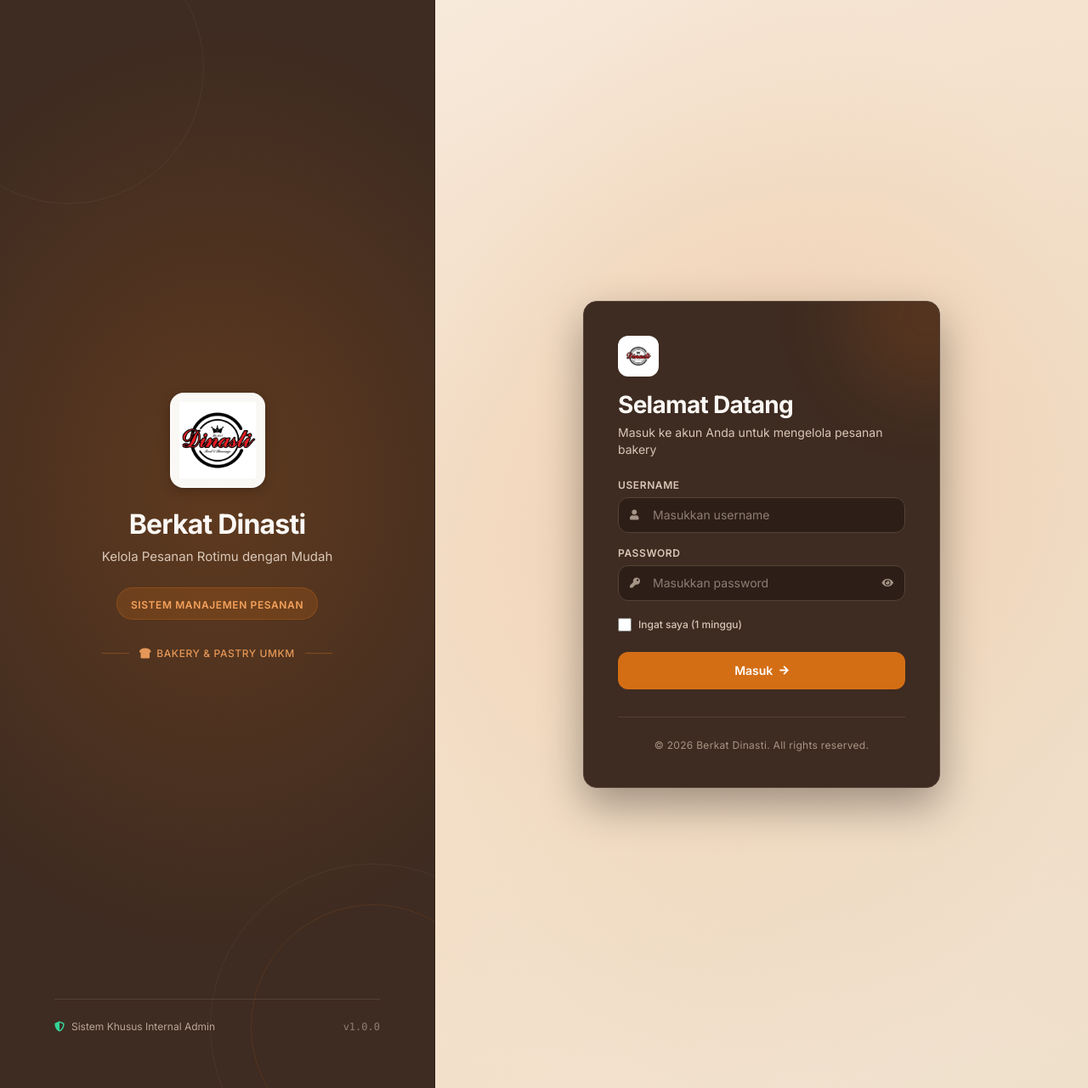
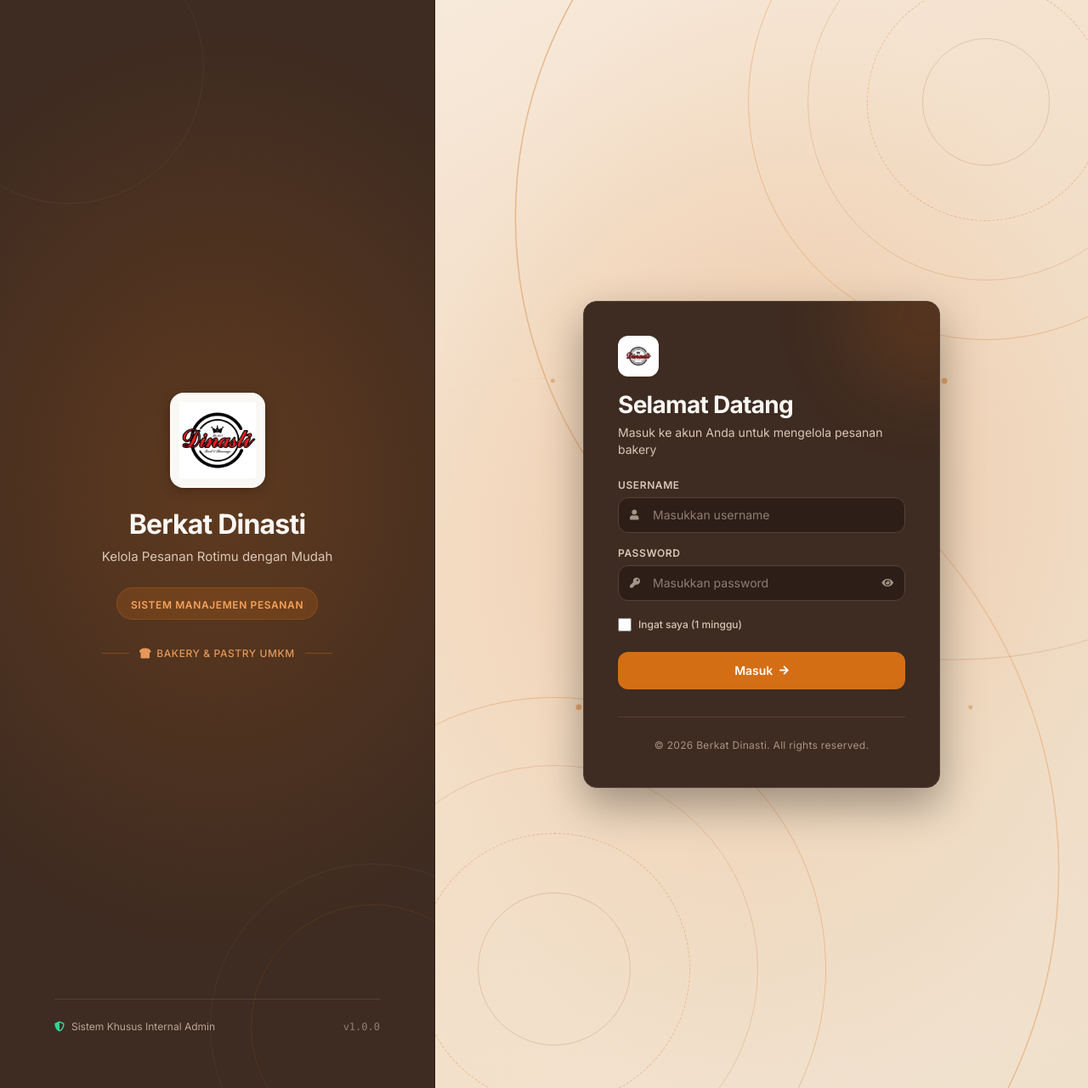
Before and after one commit to uCing4K/Berkat-Dinasti-Sisfor, a PHP site: page /Berkat-Dinasti/login.php in a window 1280 px wide. Shown: the whole page at 85% size. Run offline with PHP 8.4, Linux system fonts and the light colour scheme; some libraries are stand-ins or nearby versions.

Commit message:
style(auth): add signature bakery orbital arcs and decorative elements to login background

```diff
--- a/public/login.php
+++ b/public/login.php
@@ -276,10 +276,49 @@ $remember_checked = !empty($username_val) || isset($_COOKIE['dinasti_remember'])
         </div>
     </div>
 
-    <!-- RIGHT PANEL: Login Form (Item 42: Warm Orange Bakery Background with Signature Berkat Dinasti Atmosphere) -->
+    <!-- RIGHT PANEL: Login Form (Item 42 & 43: Warm Orange Bakery Background with Signature Elements) -->
     <div class="flex-1 flex justify-center items-center p-6 lg:p-8 bg-transparent relative overflow-y-auto">
-        <!-- Subtle warm orange backdrop aura for right panel -->
-        <div class="absolute inset-0 pointer-events-none bg-[radial-gradient(ellipse_at_50%_50%,rgba(212,110,21,0.08)_0%,transparent_75%)]"></div>
+        <!-- Background Decorative Elements Behind Login Card (Item 43) -->
+        <div class="absolute inset-0 pointer-events-none overflow-hidden z-0">
+            <!-- Warm orange backdrop aura -->
+            <div class="absolute inset-0 bg-[radial-gradient(ellipse_at_50%_50%,rgba(212,110,21,0.12)_0%,rgba(248,236,225,0)_75%)]"></div>
+
+            <!-- Concentric Circular Arcs (Top Right Cluster) - Crisp & Visible on Light Background -->
+            <div class="absolute w-[560px] h-[560px] -right-[160px] -top-[160px] rounded-full border border-[#D46E15]/30"></div>
+            <div class="absolute w-[420px] h-[420px] -right-[90px] -top-[90px] rounded-full border border-[#C27329]/25"></div>
+            <div class="absolute w-[280px] h-[280px] -right-[20px] -top-[20px] rounded-full border border-dashed border-[#D46E15]/35"></div>
+            <div class="absolute w-[150px] h-[150px] right-[45px] top-[45px] rounded-full border border-[#964B1E]/20"></div>
+
+            <!-- Concentric Circular Arcs (Bottom Left Cluster) - Crisp & Visible on Light Background -->
+            <div class="absolute w-[640px] h-[640px] -left-[180px] -bottom-[180px] rounded-full border border-[#D46E15]/30"></div>
+            <div class="absolute w-[480px] h-[480px] -left-[100px] -bottom-[100px] rounded-full border border-[#C27329]/25"></div>
+            <div class="absolute w-[320px] h-[320px] -left-[20px] -bottom-[20px] rounded-full border border-dashed border-[#D46E15]/35"></div>
+            <div class="absolute w-[180px] h-[180px] left-[50px] bottom-[50px] rounded-full border border-[#964B1E]/20"></div>
+
+            <!-- Accent Sweeping Center Arcs (SVG) & Delicate Bakery Flourish Nodes -->
+            <svg class="absolute inset-0 w-full h-full" xmlns="http://www.w3.org/2000/svg">
+                <defs>
+                    <linearGradient id="warmArcGrad1" x1="0%" y1="0%" x2="100%" y2="100%">
+                        <stop offset="0%" stop-color="#D46E15" stop-opacity="0.45" />
+                        <stop offset="60%" stop-color="#C27329" stop-opacity="0.25" />
+                        <stop offset="100%" stop-color="#964B1E" stop-opacity="0.05" />
+                    </linearGradient>
+                    <linearGradient id="warmArcGrad2" x1="100%" y1="100%" x2="0%" y2="0%">
+                        <stop offset="0%" stop-color="#D46E15" stop-opacity="0.4" />
+                        <stop offset="50%" stop-color="#E07A1E" stop-opacity="0.2" />
+                        <stop offset="100%" stop-color="#FAF1E6" stop-opacity="0" />
+                    </linearGradient>
+                </defs>
+                <!-- Wide Sweeping Orbit Arcs crossing behind card -->
+                <circle cx="80%" cy="20%" r="520" fill="none" stroke="url(#warmArcGrad1)" stroke-width="1.5" />
+                <circle cx="20%" cy="80%" r="580" fill="none" stroke="url(#warmArcGrad2)" stroke-width="1.5" />
+                <!-- Orbit Nodes / Sparkles on Arc Intersections -->
+                <circle cx="78%" cy="35%" r="3.5" fill="#D46E15" opacity="0.45" />
+                <circle cx="22%" cy="65%" r="3.5" fill="#D46E15" opacity="0.45" />
+                <circle cx="82%" cy="65%" r="2.5" fill="#C27329" opacity="0.35" />
+                <circle cx="18%" cy="35%" r="2.5" fill="#C27329" opacity="0.35" />
+            </svg>
+        </div>
         <div class="w-full max-w-[420px] bg-[#3E2B21] border border-[#544337] shadow-[0_20px_50px_rgba(0,0,0,0.35)] rounded-2xl p-8 lg:p-10 my-auto relative overflow-hidden z-10">
 
             <!-- Abstract Glow Subtle Effect -->
```
